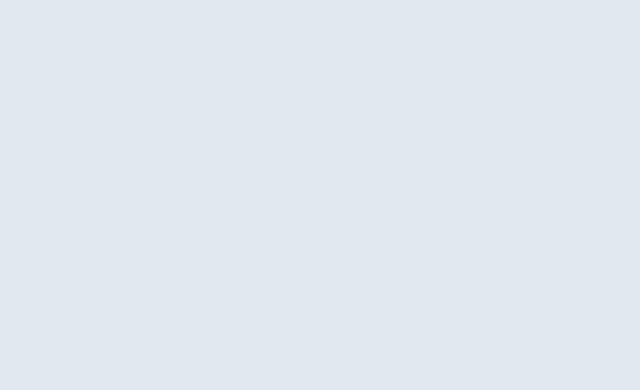
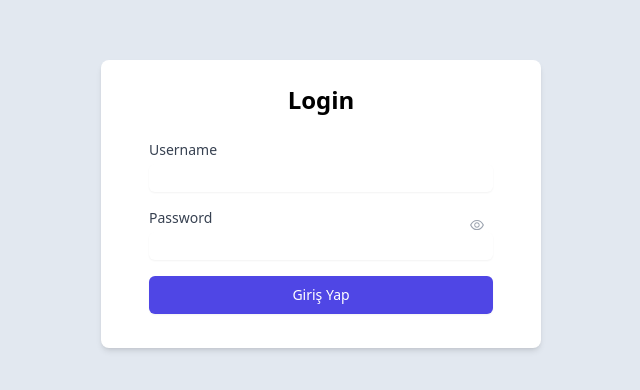
Before and after one commit to coderdal/shop-app-client, a React (Vite) app: page /login in a window 1280 px wide. Before the commit this address had no page. Shown: the part 196-586 px from the top of the page, without its empty margins (319-959 px from the left). Built offline with nearby package versions, Linux system fonts and the light colour scheme.

Commit message:
login form created

```diff
--- a/src/App.jsx
+++ b/src/App.jsx
@@ -5,6 +5,7 @@ import UserLayout from "@/layouts/user.jsx";
 
 //Pages
 import Home from "@/pages/Home.jsx";
+import Login from "@/pages/Login.jsx";
 
 function App() {
   return (
@@ -12,6 +13,7 @@ function App() {
       <Route path="/" element={<UserLayout />}>
         <Route path="" element={<Home />} />
       </Route>
+      <Route path="/login" element={<Login />} />
     </Routes>
   );
 }
--- a/src/index.css
+++ b/src/index.css
@@ -6,4 +6,8 @@
   .container-root {
     @apply max-w-6xl mx-auto;
   }
+
+  .input-bar {
+    @apply block w-full mt-1 py-1 rounded-md border-gray-300 shadow-sm outline-none text-sm text-slate-900;
+  }
 }
--- /dev/null
+++ b/src/pages/Login.jsx
@@ -0,0 +1,92 @@
+import { useState } from "react";
+
+import { BiHide } from "react-icons/bi";
+import { AiOutlineEye } from "react-icons/ai";
+
+const Login = () => {
+  const [username, setUsername] = useState("");
+  const [password, setPassword] = useState("");
+  const [showPassword, setShowPassword] = useState(false);
+
+  const handleUsernameChange = (e) => {
+    setUsername(e.target.value);
+  };
+
+  const handlePasswordChange = (e) => {
+    setPassword(e.target.value);
+  };
+
+  const handleSubmit = (e) => {
+    e.preventDefault();
+    // cr
+    console.log("username:", username);
+    console.log("Password:", password);
+  };
+
+  const togglePasswordVisibility = () => {
+    setShowPassword(!showPassword);
+  };
+
+  return (
+    <main className="w-full h-full flex items-center justify-center">
+      <div className="flex justify-center items-center min-h-screen ">
+        <div className="max-w-md w-[440px] h-72 p-6 bg-white rounded-lg shadow-md flex flex-col items-center max-sm:w-full">
+          <h2 className="text-2xl font-bold text-center mb-6">Login</h2>
+
+          <form
+            onSubmit={handleSubmit}
+            className="w-full px-6 max-sm:w-64 max-sm:px-4"
+          >
+            <div className="mb-4">
+              <label
+                htmlFor="username"
+                className="block text-sm font-medium text-gray-700"
+              >
+                Username
+              </label>
+              <input
+                type="text"
+                id="username"
+                value={username}
+                onChange={handleUsernameChange}
+                className="input-bar"
+                required
+              />
+            </div>
+            <div className="mb-4 relative">
+              <label
+                htmlFor="password"
+                className="block text-sm font-medium text-gray-700"
+              >
+                Password
+              </label>
+              <input
+                type={showPassword ? "text" : "password"}
+                id="password"
+                value={password}
+                onChange={handlePasswordChange}
+                className="input-bar"
+                required
+              />
+              <button
+                type="button"
+                className="absolute top-1/3 right-2 transform -translate-y-1/2 text-gray-400 hover:text-gray-500 focus:outline-none"
+                onClick={togglePasswordVisibility}
+              >
+                {showPassword ? <BiHide /> : <AiOutlineEye />}
+              </button>
+            </div>
+            <button
+              type="submit"
+              className="w-full py-2 px-4 border border-transparent rounded-md shadow-sm text-sm font-medium text-white bg-indigo-600 hover:bg-indigo-700 focus:outline-none focus:ring-2 focus:ring-offset-2 focus:ring-indigo-500"
+            >
+              Giriş Yap
+            </button>
+          </form>
+        </div>
+      </div>
+    </main>
+  );
+};
+
+export default Login;
```
